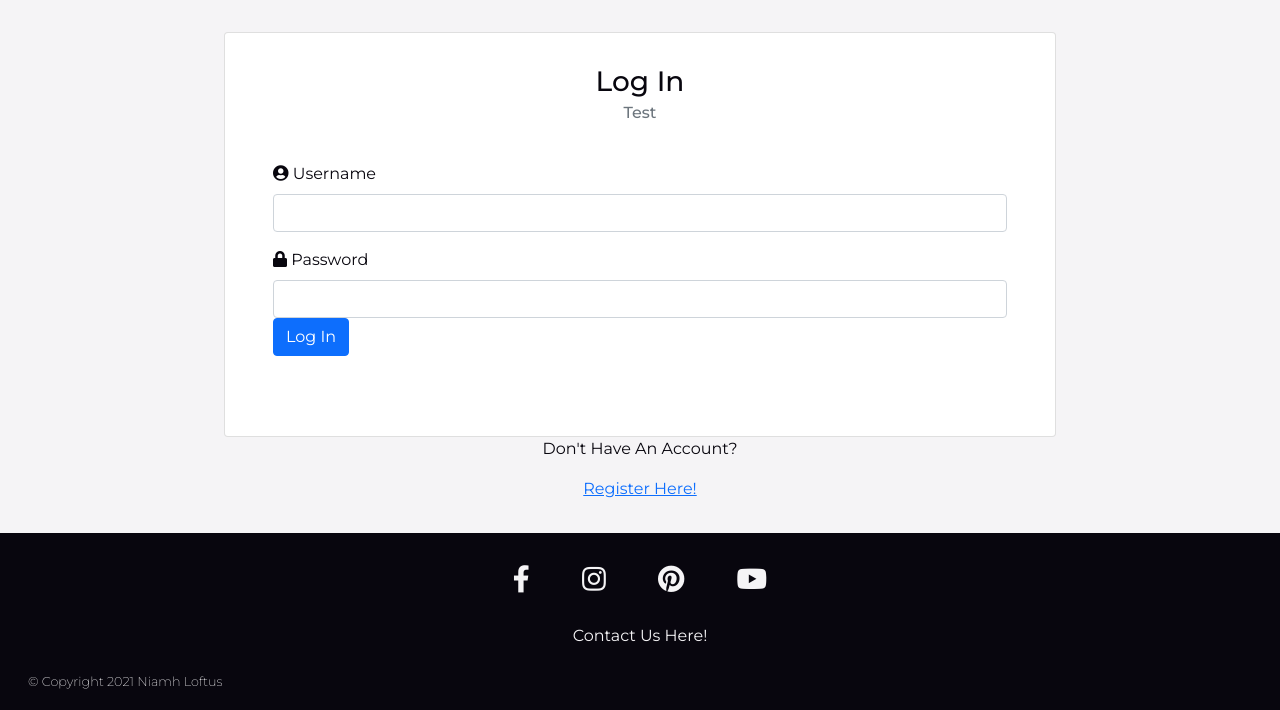
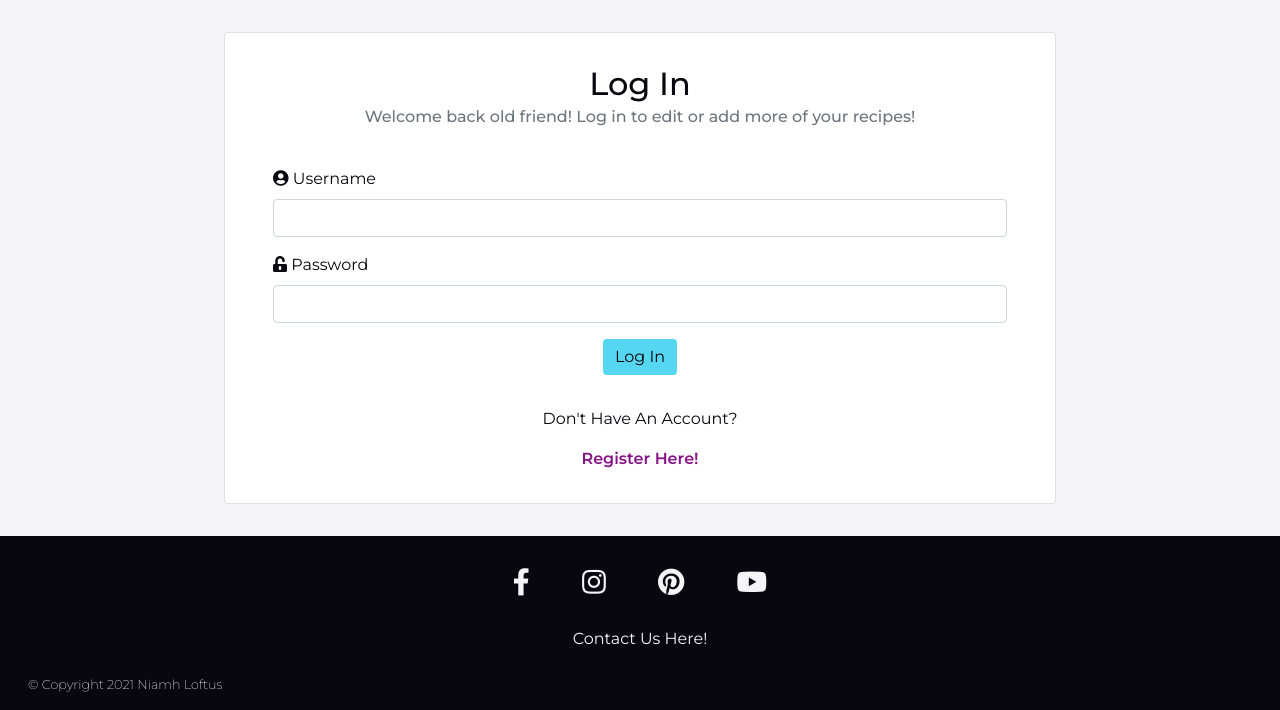
Before and after one commit to LoftusN13/ms3-pickyourpoison, a Flask app: page /login in a window 1280 px wide. Shown: the part 117-827 px from the top of the page. Before the commit the page ends 806 px from the top, so only its background shows below. Run offline with Flask 2, Linux system fonts and the light colour scheme; some libraries are stand-ins or nearby versions.

Commit message:
Add styling to registration, login and contact form pages

```diff
--- a/static/css/style.css
+++ b/static/css/style.css
@@ -174,7 +174,7 @@
 /*-------------------------Cocktails Page----------------------- */
 
 
-/*-------------------------Register Page----------------------- */
+/*-------------------------Form Pages----------------------- */
 .register-card,
 .login-card,
 .contact-card {
@@ -188,11 +188,36 @@
 }
 
 .register-form,
-.login-form,
-#contactForm {
+.login-form {
     text-align: left;
     padding: 2rem;
 }
 
+.register-card a,
+.login-card a {
+    text-decoration: none;
+    font-weight: 600;
+    color: #861388;
+}
+.register-card a:hover,
+.login-card a:hover {
+    color: #55D7F1;
+    text-shadow: 0.06rem 0.06rem 0.05rem #08060E;
+}
+
+.login-btn,
+.register-btn,
+.contact-btn {
+    background-color: #55D7F1;
+    color: #08060E;
+    border: 0 none;
+}
+.login-btn:hover,
+.register-btn:hover,
+.contact-btn:hover {
+    background-color: #55D7F1;
+    text-shadow: 0.06rem 0.06rem 0.1rem #08060E;
+    font-weight: 500;
+}
 
 /*-------------------------Media Queries---------------------- */
--- a/templates/login.html
+++ b/templates/login.html
@@ -2,10 +2,12 @@
 {% block content %}
     <!-- LOG IN CARD PANEL -->
     <div class="row justify-content-center login-card">
-        <div class="card col-8">
+        <div class="card col-md-8">
             <div class="card-body">
-                <h3 class="card-title">Log In</h3>
-                <h6 class="card-subtitle mb-2 text-muted">Test</h6>
+                <h2 class="card-title">Log In</h2>
+                <h6 class="card-subtitle mb-2 text-muted">
+                    Welcome back old friend! Log in to edit or add more of your recipes!
+                </h6>
                 <!-- log in form -->
                 <form class="login-form" method="POST" action="{{ url_for('login') }}">
                     <!-- username field -->
@@ -15,20 +17,27 @@
                         <input type="text" class="form-control" name="username" id="username"
                             minlength="5" maxlength="15" pattern="^[a-zA-Z0-9]{5-15}$" required>
                     </div>
+
                     <!-- password field -->
                     <div class="mb-3">
-                        <i class="fas fa-lock"></i>
+                        <i class="fa fa-unlock-alt"></i>
                         <label for="password" class="form-label">Password</label>
                         <input type="password" class="form-control" name="password" id="password"
                             minlength="5" maxlength="15" pattern="^[a-zA-Z0-9]{5-15}$" required>
+                    </div>
+
                     <!-- log in submit button -->
-                    <button type="submit" class="btn btn-primary">Log In</button>
+                    <div class="d-block gap-2 d-flex justify-content-center">
+                        <button type="submit" class="btn btn-primary login-btn">Log In</button>
+                    </div>
                 </form>
+
+                <!-- registration link -->
+                <div>
+                    <p>Don't Have An Account?</p><a href="{{ url_for('register') }}">Register Here!</a>
+                </div>
             </div>
         </div>
     </div>
     <!-- End of LOG IN CARD PANEL -->
-    <div>
-        <p>Don't Have An Account?</p><a href="{{ url_for('register') }}">Register Here!</a>
-    </div>
 {% endblock %}
```
Also changed, not shown: templates/contact.html (+12 -4 lines), templates/register.html (+17 -9 lines).
